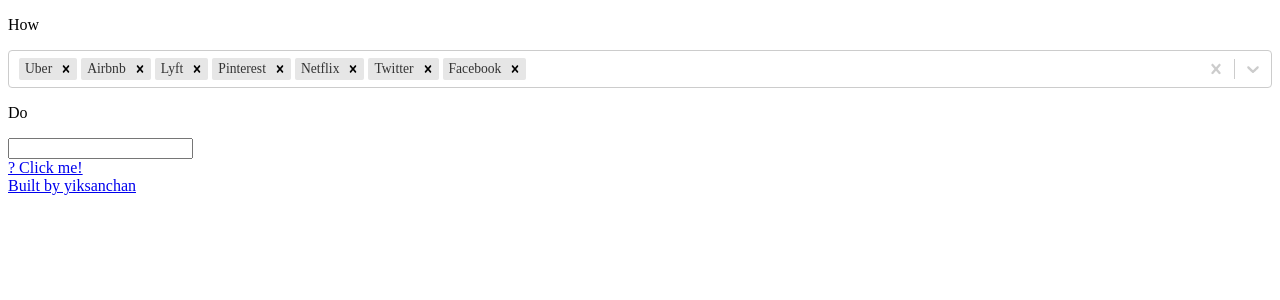
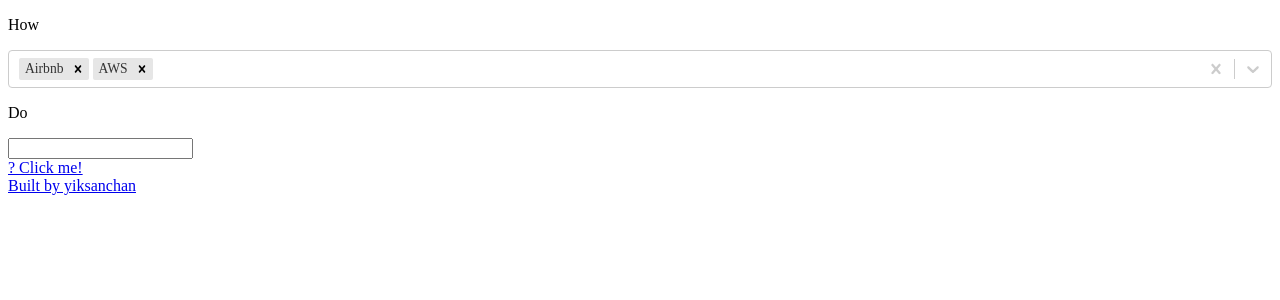
Before and after one commit to YikSanChan/howXdoY, a Next.js app: page / in a window 1280 px wide. Shown: the top 300 px of the page. Built offline with nearby package versions, Linux system fonts and the light colour scheme.

Commit message:
more tech blogs

```diff
--- a/pages/index.js
+++ b/pages/index.js
@@ -9,10 +9,13 @@
 function loadBlogs() {
   const filePath = path.join(process.cwd(), "blogs.csv");
   const fileContents = fs.readFileSync(filePath, "utf8");
-  return fileContents.split("\n").map((s) => {
+  const blogs = fileContents.split("\n").map((s) => {
     const a = s.split(",");
     return { label: a[0], value: a[1] };
   });
+  // order by label
+  blogs.sort((a, b) => a.label.localeCompare(b.label));
+  return blogs;
 }
 
 // TODO: it makes no sense when sites=[]
@@ -39,7 +42,7 @@
         <div className="w-full">
           <p className="my-3 text-2xl font-bold">How</p>
           <Select
-            defaultValue={blogs}
+            defaultValue={blogs.slice(0, 2)}
             isMulti
             name="blogs"
             options={blogs}
```
Also changed, not shown: blogs.csv.
